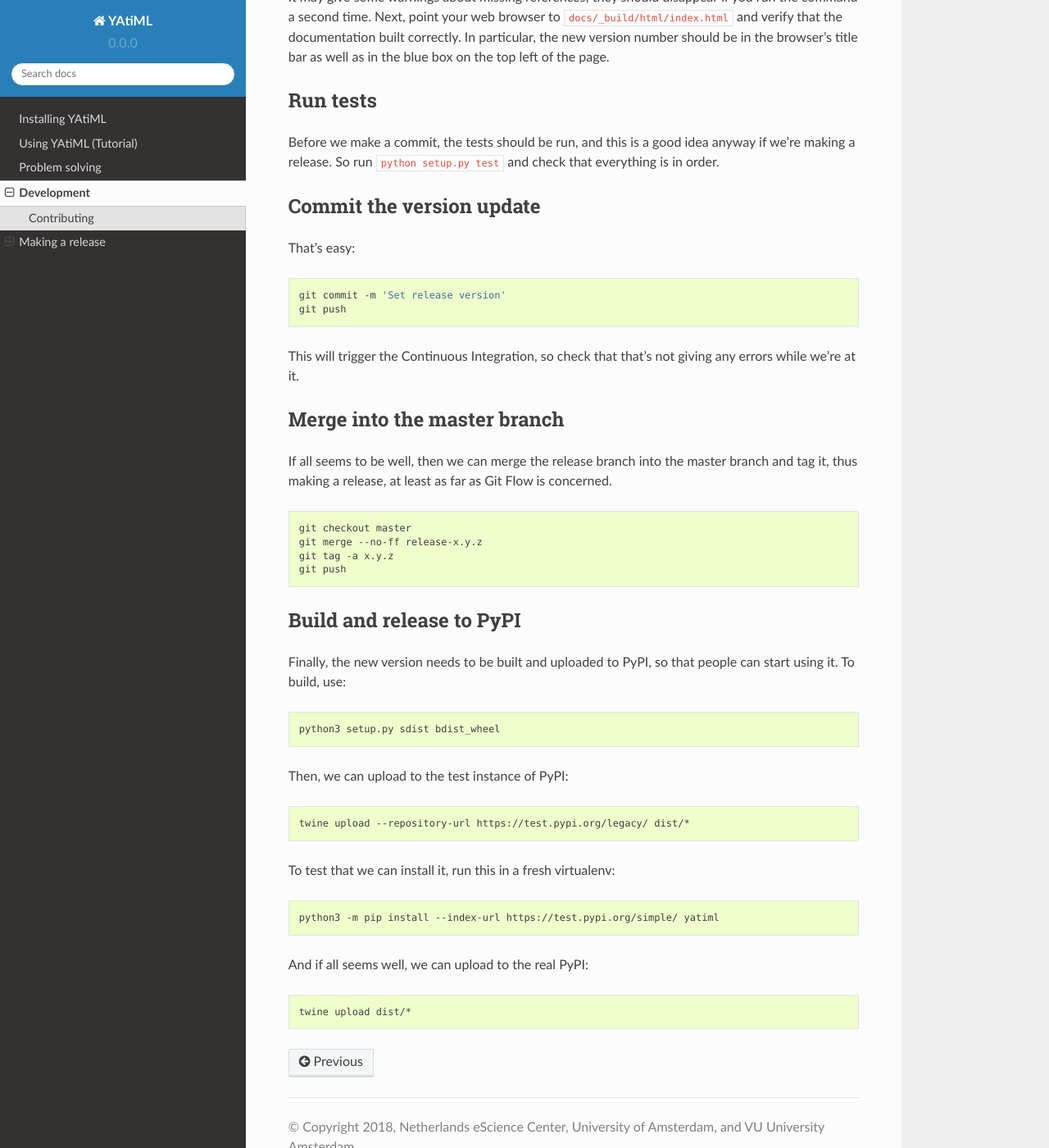
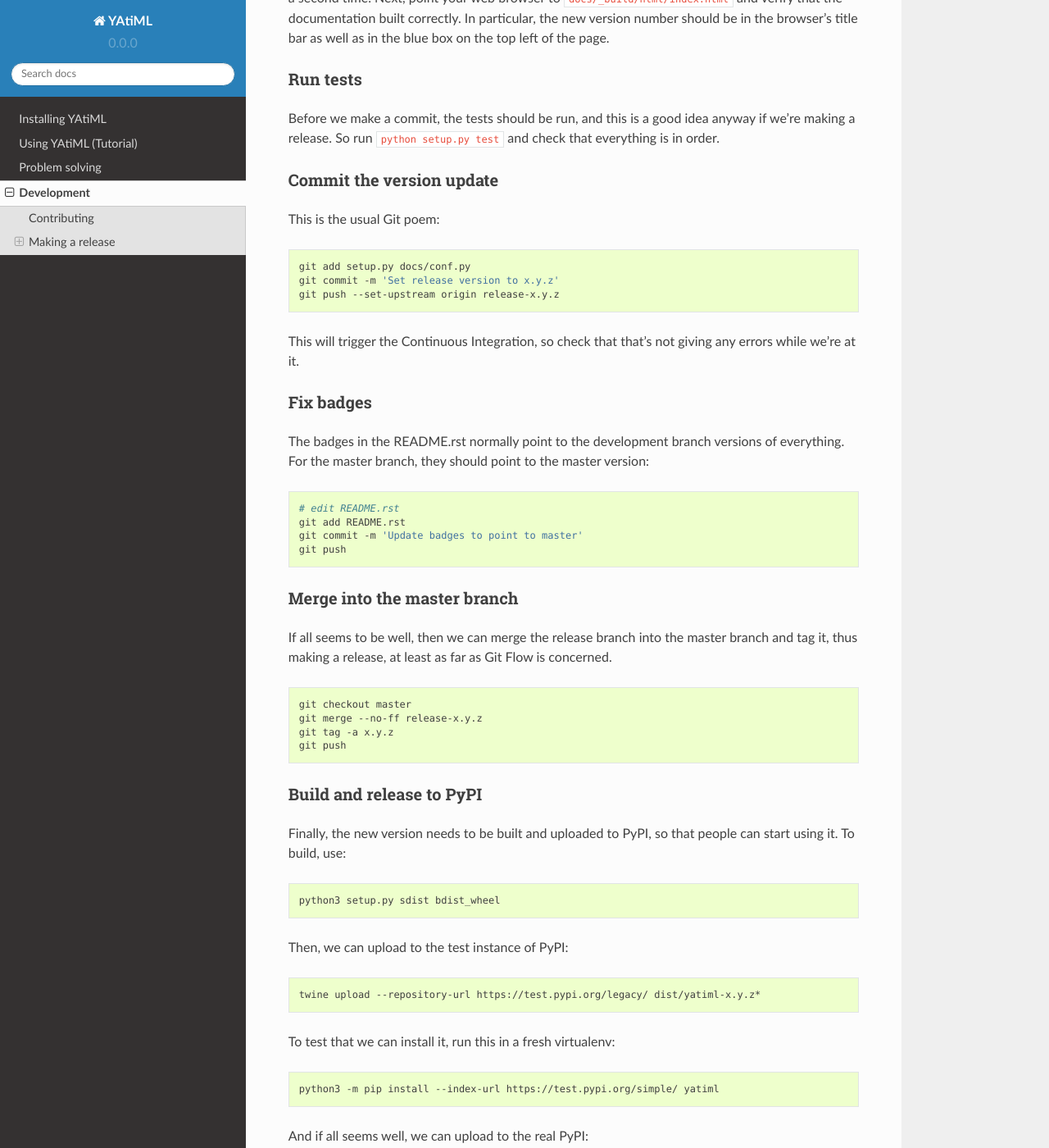
Before and after one commit to yatiml/yatiml, a Sphinx documentation site: the page built from docs/development.rst, in a window 1280 px wide and 1400 px high, scrolled down 1961 px. Shown: the whole window at 82% size. Built offline with Sphinx 7.4.7 and the Read the Docs theme 2.0.0, drawn with Linux system fonts in a browser that asks for light colours; pages that are not in the unit, such as notebooks, are missing from menus.

Commit message:
Improve release procedure

```diff
--- a/docs/development.rst
+++ b/docs/development.rst
@@ -69,7 +69,7 @@ append additional commits to your pull request.
 
 
 Making a release
-****************
+----------------
 
 YAtiML uses Git on GitHub for version management, using the `Git Flow`_
 branching model. Making a release involves quite a few steps, so they're listed
@@ -77,7 +77,7 @@ here to help make the process more reliable; this information is really only
 useful for the maintainers.
 
 Make release branch
--------------------
+...................
 
 To start the release process, make a release branch
 
@@ -88,7 +88,7 @@ To start the release process, make a release branch
 YAtiML uses `Semantic Versioning`_, so name the new version accordingly.
 
 Update version
---------------
+..............
 
 Next, the version should be updated. There is a version tag in ``setup.py`` and
 two for the documentation in ``docs/conf.py`` (search for ``version`` and
@@ -97,7 +97,7 @@ the release branch, they should be set to ``x.y.z`` (or rather, the actual
 number of this release of course).
 
 Check documentation
--------------------
+...................
 
 Since we've just changed the documentation build configuration, the build should
 be run locally to test:
@@ -113,27 +113,41 @@ correctly. In particular, the new version number should be in the browser's
 title bar as well as in the blue box on the top left of the page.
 
 Run tests
----------
+.........
 
 Before we make a commit, the tests should be run, and this is a good idea anyway
 if we're making a release. So run ``python setup.py test`` and check that
 everything is in order.
 
 Commit the version update
--------------------------
+.........................
 
-That's easy:
+This is the usual Git poem:
 
 .. code-block:: bash
 
-  git commit -m 'Set release version'
-  git push
+  git add setup.py docs/conf.py
+  git commit -m 'Set release version to x.y.z'
+  git push --set-upstream origin release-x.y.z
 
 This will trigger the Continuous Integration, so check that that's not giving
 any errors while we're at it.
 
+Fix badges
+..........
+
+The badges in the README.rst normally point to the development branch versions
+of everything. For the master branch, they should point to the master version:
+
+.. code-block:: bash
+
+  # edit README.rst
+  git add README.rst
+  git commit -m 'Update badges to point to master'
+  git push
+
 Merge into the master branch
-----------------------------
+............................
 
 If all seems to be well, then we can merge the release branch into the master
 branch and tag it, thus making a release, at least as far as Git Flow is
@@ -147,7 +161,7 @@ concerned.
   git push
 
 Build and release to PyPI
--------------------------
+.........................
 
 Finally, the new version needs to be built and uploaded to PyPI, so that people
 can start using it. To build, use:
@@ -160,7 +174,7 @@ Then, we can upload to the test instance of PyPI:
 
 .. code-block:: bash
 
-  twine upload --repository-url https://test.pypi.org/legacy/ dist/*
+  twine upload --repository-url https://test.pypi.org/legacy/ dist/yatiml-x.y.z*
 
 To test that we can install it, run this in a fresh virtualenv:
 
@@ -172,7 +186,7 @@ And if all seems well, we can upload to the real PyPI:
 
 .. code-block:: bash
 
-  twine upload dist/*
+  twine upload dist/yatiml-x.y.z*
 
 .. _`Git Flow`: http://nvie.com/posts/a-successful-git-branching-model/
 .. _`Semantic Versioning`: http://www.semver.org
```
